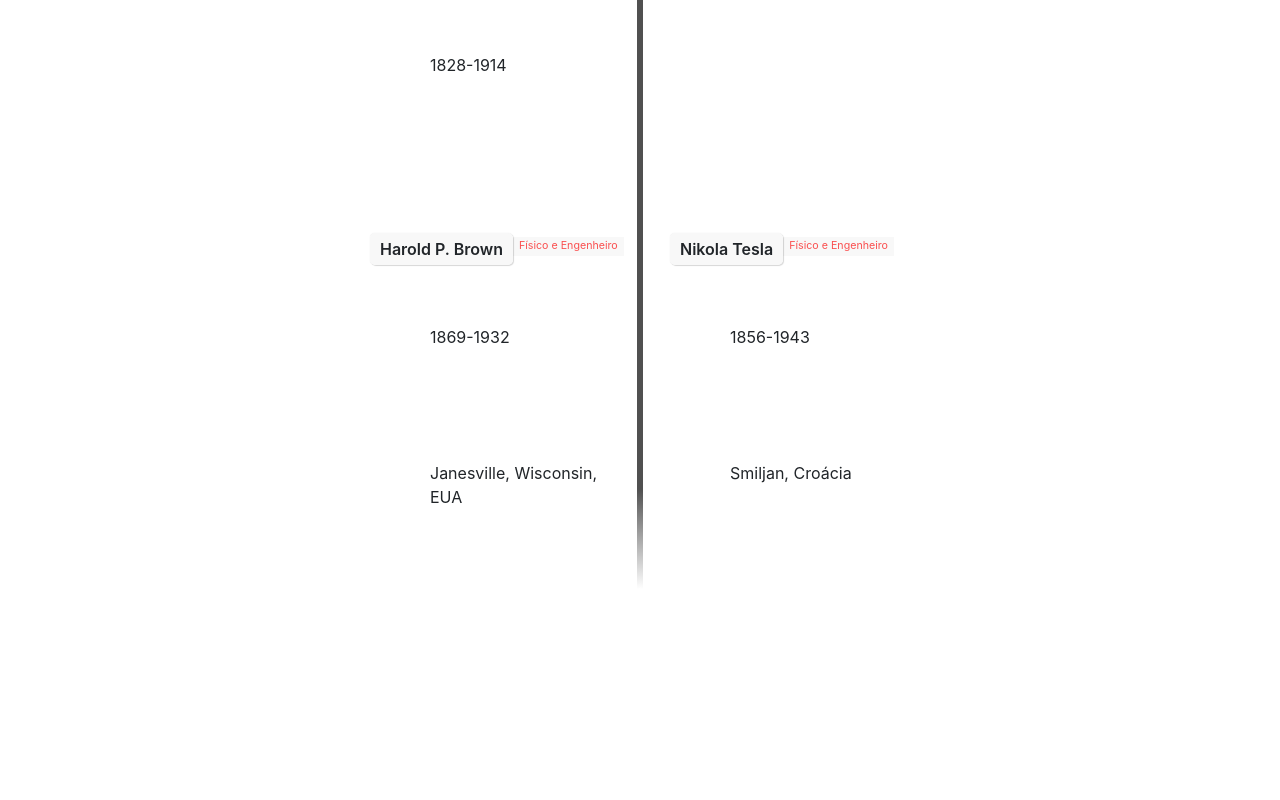
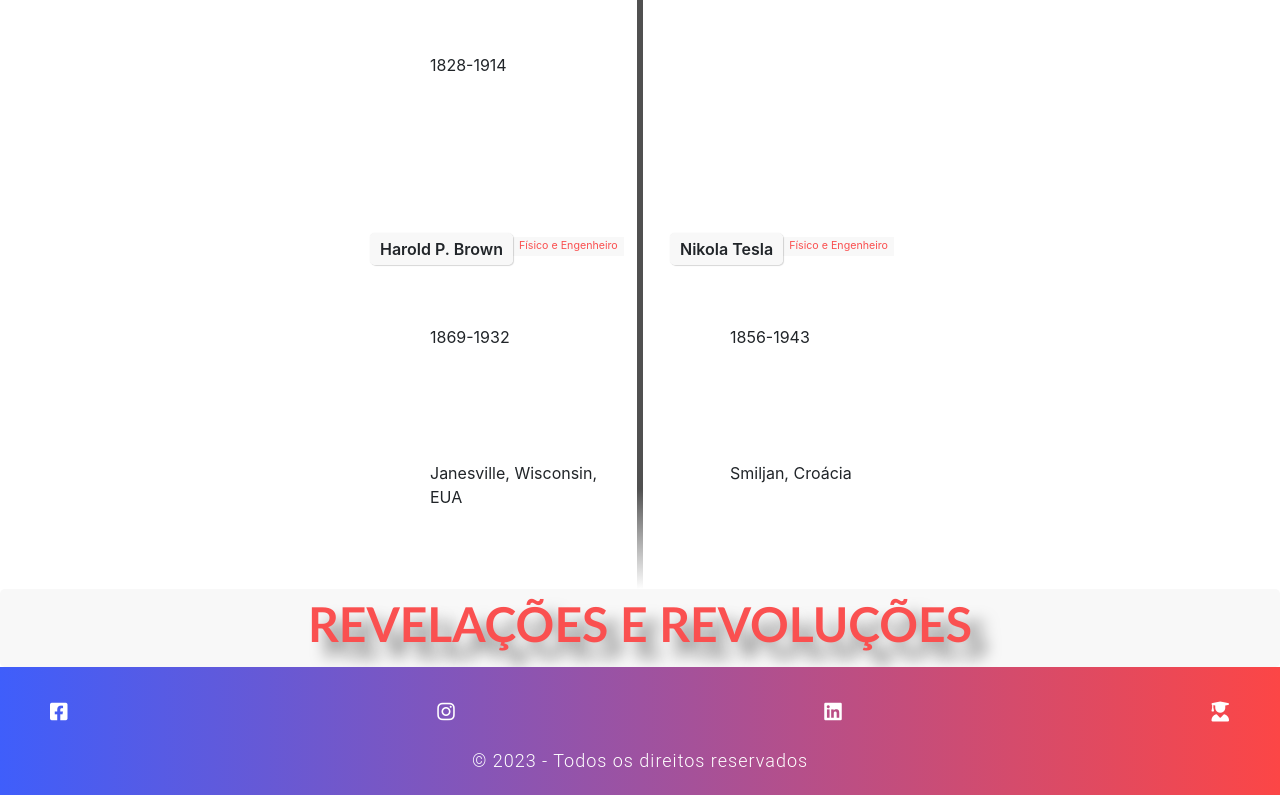
Before and after one commit to benetesla/currentia, a React (Create React App) app: page /Cards in a window 1280 px wide. Shown: the part 3020-3820 px from the top of the page. Before the commit the page ends 3609 px from the top, so only its background shows below. Built offline with nearby package versions, Linux system fonts and the light colour scheme.

Commit message:
Criando e estilzando o footer componente

```diff
--- a/src/Components/CardsComponent/CardsComponent.jsx
+++ b/src/Components/CardsComponent/CardsComponent.jsx
@@ -49,7 +49,11 @@ const CardsComponent = () => {
                 </li>
             </ul>
 
-
+            <div class="Middle">
+                <div class="Middle-Content">
+                    <h1>Revelações e Revoluções</h1>
+                    </div>
+            </div>
 
         </>
 
--- a/src/Components/Fases/Fase1.css
+++ b/src/Components/Fases/Fase1.css
@@ -252,7 +252,7 @@ strong {
     top: 50%;
     left: 50%;
     transform: translate(-50%, -50%);
-    color: #e2d1d1;
+    color: #020202;
     font-size: 0.9rem;
     font-weight: 700;
     text-align: center;
--- a/src/Components/Fases/Fase1.jsx
+++ b/src/Components/Fases/Fase1.jsx
@@ -1,12 +1,11 @@
 import React from 'react'
-import Navbar from '../navbar/Navbar'
 import './Fase1.css'
 const Fase1 = (props) => {
   return (
     <>
 
       <div className="container">
-        <Navbar />
+
         <div className="row">
           <div className="col-12 col-md-6 p-4">
             <div className="card mb-2">
@@ -667,13 +666,201 @@ const Fase1 = (props) => {
             </div>
           </div>
 
+          <div className="middle">
+            <div class="glowing-circle">
+              <h1>
+                {props.Revelacoes}
+              </h1>
+
+            </div>
+          </div>
+
+          <div className="col-12 col-md-6 p-4">
+            <div className="card">
+              <div className="card-body">
+                <h5 className="card-title">
+                  Oliver Lodge
+                </h5>
+                <p className="card-text">
+
+                  Foi um dos pioneiros da telegrafia sem fio e do rádio.
+                  Em suas palestras na Royal Institution
+                  ("O Trabalho de Hertz e alguns de seus sucessores")
+                  cunhou o termo "coesor" e obteve a patente de "sintonização"
+                  do Escritório de Patentes dos Estados Unidos.
+                </p>
+                <button type="button" className="btn">
+                  <strong>
+                    <span>
+                      Biografia
+                      <a href="https://pt.wikipedia.org/wiki/Oliver_Lodge" target="_blank" rel="noreferrer">
+                        <i className="fas fa-play"></i>
+                      </a>
+
+                    </span>
+                  </strong>
+                  <div id="container-stars">
+                    <div id="stars"></div>
+                  </div>
+                  <div id="glow">
+                    <div className="circle"></div>
+                    <div className="circle"></div>
+
+                  </div>
+                </button>
+              </div>
+            </div>
+          </div>
+          <div className="col-12 col-md-6 p-4">
+            <div className="card">
+              <div className="card-body">
+                <h5 className="card-title">
+                  James Clerk Maxwell
+                </h5>
+                <p className="card-text">
+                  James Clerk Maxwell (Edimburgo, 13 de junho de 1831 — Cambridge, 5 de novembro de 1879) foi um físico e matemático escocês. É mais conhecido por ter dado forma final à teoria moderna do eletromagnetismo, que une a eletricidade, o magnetismo e a óptica. Esta é a teoria que surge das equações de Maxwell, assim chamadas em sua honra e porque foi o primeiro a escrevê-las juntando a lei de Ampère, modificada por Maxwell, a lei de Gauss, e a lei da indução de Faraday.
+                </p>
+                <button type="button" className="btn">
+                  <strong>
+                    <span>
+                      Biografia
+                      <a href="https://pt.wikipedia.org/wiki/James_Clerk_Maxwell" target="_blank" rel="noreferrer">
+                        <i className="fas fa-play"></i>
+                      </a>
+
+                    </span>
+                  </strong>
+                  <div id="container-stars">
+                    <div id="stars"></div>
+                  </div>
+                  <div id="glow">
+                    <div className="circle"></div>
+                    <div className="circle"></div>
+
+                  </div>
+                </button>
+              </div>
+            </div>
+          </div>
+          <div className="col-12 col-md-6 p-4">
+            <div className="card">
+              <div className="card-body">
+                <h5 className="card-title">
+                  Heinrich Rudolf Hertz
+                </h5>
+                <p className="card-text">
+                  Heinrich Rudolf Hertz (Hamburgo, 22 de fevereiro de 1857 — Bonn, 1 de janeiro de 1894)
+                  foi um físico alemão.
+                  Hertz demonstrou a existência da radiação eletromagnética,
+                  criando aparelhos emissores e detectores de ondas de rádio.
+                  Em sua homenagem a unidade de frequência no
+                  Sistema Internacional de Unidades é denominada hertz
+                  (abreviada como Hz).
+
+                  Hertz pôs em evidência em 1888 a existência das ondas
+                  eletromagnéticas imaginadas por James Maxwell em 1873.
+                </p>
+                <button type="button" className="btn">
+                  <strong>
+                    <span>
+                      Biografia
+                      <a href="https://pt.wikipedia.org/wiki/Heinrich_Hertz" target="_blank" rel="noreferrer">
+                        <i className="fas fa-play"></i>
+                      </a>
+
+                    </span>
+                  </strong>
+                  <div id="container-stars">
+                    <div id="stars"></div>
+                  </div>
+                  <div id="glow">
+                    <div className="circle"></div>
+                    <div className="circle"></div>
+
+                  </div>
+                </button>
+              </div>
+            </div>
+          </div>
+          <div className="col-12 col-md-6 p-4">
+            <div className="card">
+              <div className="card-body">
+                <h5 className="card-title">
+                  Guglielmo Marconi
+                </h5>
+                <p className="card-text">
+                  Guglielmo Marconi (Bolonha, 25 de abril de 1874 — Roma,
+                  20 de julho de 1937)
+                  foi um físico e inventor italiano.
+                  É considerado o inventor do rádio,(teve um padre Brasileiro, aqui okay?)
+                  e o primeiro a transmitir uma mensagem de rádio sem fio.
+                </p>
+                <button type="button" className="btn">
+                  <strong>
+                    <span>
+                      Biografia
+                      <a href="https://pt.wikipedia.org/wiki/Guglielmo_Marconi" target="_blank" rel="noreferrer">
+                        <i className="fas fa-play"></i>
+                      </a>
+
+                    </span>
+                  </strong>
+                  <div id="container-stars">
+                    <div id="stars"></div>
+                  </div>
+                  <div id="glow">
+                    <div className="circle"></div>
+                    <div className="circle"></div>
+
+                  </div>
+                </button>
+              </div>
+            </div>
+          </div>
+          <div className="col-12 col-md-6 p-4">
+            <div className="card">
+              <div className="card-body">
+                <h5 className="card-title">
+                  Jagadish Chandra Bose
+                </h5>
+                <p className="card-text">
+                  Jagadish Chandra Bose (Calcutá, 30 de novembro de 1858
+                  — Calcutá, 23 de agosto de 1937)
+                  foi um polímata indiano, físico, biólogo, botânico,
+                  químico, engenheiro, inventor, filósofo, escritor,
+                  músico, fotógrafo, eletrotécnico, eletroquímico,
+                  eletromagnetista, eletrofisiologist
+                  e professor universitário.
+                </p>
+                <button type="button" className="btn">
+                  <strong>
+                    <span>
+                      Biografia
+                      <a href="https://pt.wikipedia.org/wiki/Jagadish_Chandra_Bose" target="_blank" rel="noreferrer">
+                        <i className="fas fa-play"></i>
+                      </a>
+
+                    </span>
+                  </strong>
+                  <div id="container-stars">
+                    <div id="stars"></div>
+                  </div>
+                  <div id="glow">
+                    <div className="circle"></div>
+                    <div className="circle"></div>
+
+                  </div>
+                </button>
+              </div>
+            </div>
+          </div>
+
+
+
 
 
         </div>
       </div>
-
-
-
     </>
   )
 }
--- /dev/null
+++ b/src/Components/Footer/Footer.css
@@ -0,0 +1,43 @@
+.footer{
+    background: rgb(63,94,251);
+    background: linear-gradient(90deg, rgba(63,94,251,1) 0%, rgba(252,70,70,1) 100%);
+    color: #fff;
+    padding: 20px;
+    text-align: center;
+    font-size: 12px;
+    font-family: 'Roboto', sans-serif;
+    font-weight: 300;
+    letter-spacing: 1px;
+    position: relative;
+    bottom: 0;
+    width: 100%;
+    height: 8rem;
+
+}
+.footer__container{
+    display: flex;
+    justify-content: space-between;
+    align-items: center;
+    flex-wrap: wrap;
+    padding: 0 20px;
+}
+.footer__container__icons{
+    display: flex;
+    justify-content: space-between;
+    align-items: center;
+    width: 100%;
+    margin: 10px 0;
+}
+.footer__container__icons a{
+    color: #fff;
+    font-size: 20px;
+    margin: 0 10px;
+}
+.footer__container__copy{
+    width: 100%;
+    text-align: center;
+    font-size: 18px;
+    font-weight: 300;
+    letter-spacing: 1px;
+    margin: 10px 0;
+}
--- a/src/Components/Footer/Footer.jsx
+++ b/src/Components/Footer/Footer.jsx
@@ -1,8 +1,29 @@
 import React from 'react'
-
+import './Footer.css'
 const Footer = () => {
   return (
-    <div>Footer</div>
+    <footer className="footer">
+      <div className="footer__container">
+        <div className="footer__container__icons">
+          <a href="https://www.facebook.com/benevanio.santos.7/">
+            <i className="fab fa-facebook-square"></i>
+          </a>
+          <a href="https://www.instagram.com/bene_tesla/">
+            <i className="fab fa-instagram"></i>
+          </a>
+          <a href="https://www.linkedin.com/in/bene-tesla/">
+            <i className="fab fa-linkedin"></i>
+          </a>
+          <a href="http://buscatextual.cnpq.br/buscatextual/visualizacv.do?metodo=apresentar&id=K1127982D6">
+            <i className="fas fa-user-graduate"></i>
+          </a>
+        </div>
+        <div className="footer__container__copy">
+          <p>© 2023 - Todos os direitos reservados</p>
+        </div>
+      </div>
+    </footer>
+
   )
 }
 
--- a/src/Section/Cards/Cards.jsx
+++ b/src/Section/Cards/Cards.jsx
@@ -1,11 +1,13 @@
 import React from 'react'
 import CardsComponent from '../../Components/CardsComponent/CardsComponent'
 import Navbar from '../../Components/navbar/Navbar'
+import Footer from '../../Components/Footer/Footer'
 const Cards = () => {
   return (
     <>
       <Navbar />
       <CardsComponent />
+      <Footer />
     </>
   )
 }
--- a/src/Section/Fases/Fase.jsx
+++ b/src/Section/Fases/Fase.jsx
@@ -1,11 +1,16 @@
 import React from 'react'
 import Fase1 from '../../Components/Fases/Fase1'
+import Navbar from '../../Components/navbar/Navbar'
+import Footer from '../../Components/Footer/Footer'
 const Fase = () => {
     return (
         <>
+            <Navbar />
             <Fase1  title="A Era da Invenção"
             description="Inicio da era moderna"
+            Revelacoes= "Revelações e Revoluções"
              />
+            <Footer />
 
         </>
     )
```
